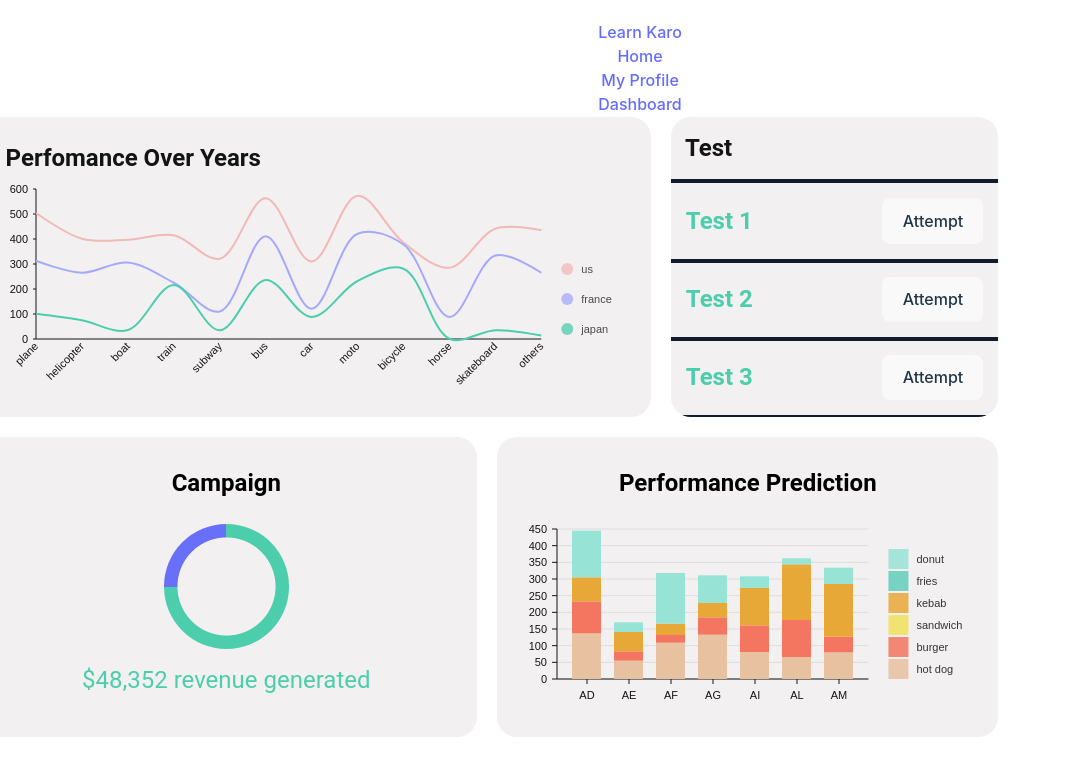
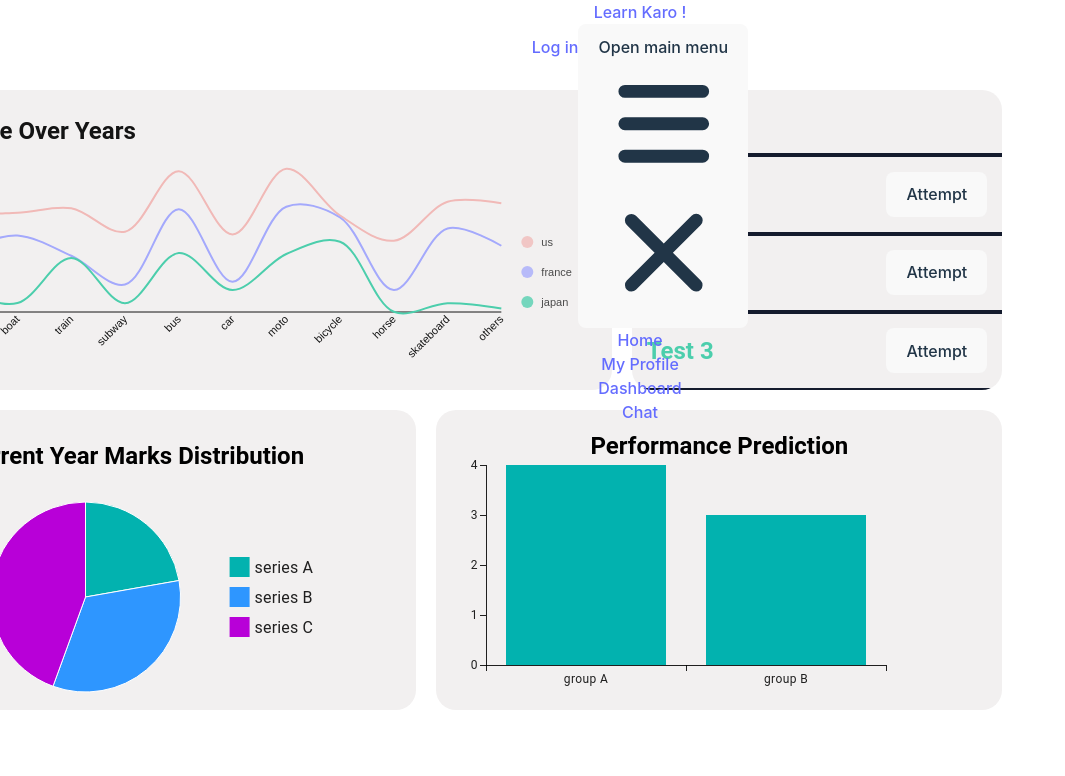
Before and after one commit to zeusopera9/mergeConflict-Devopia, a React (Vite) app in the folder my-project/: page /layout in a window 1280 px wide. Shown: the top 776 px of the page, without its empty margins (0-1065 px from the left). Built offline with nearby package versions, Linux system fonts and the light colour scheme; no server answers.

Commit message:
charts added

```diff
--- a/my-project/src/App.jsx
+++ b/my-project/src/App.jsx
@@ -13,12 +13,7 @@ import Chat from './pages/Chat';
 function App() {
   return (
     <BrowserRouter>
-      {window.location.pathname !== '/layout' && (
-        <>
-          <Header />
-          <Footer />
-        </>
-      )}
+    <Header />
       <Routes>
         <Route path="/" element={<LandingPage />} />
         <Route path="/auth" element={<Auth />} />
@@ -28,6 +23,11 @@ function App() {
         <Route path="/profile" element={<Profile />} />
         <Route path='/chat' element={<Chat />} />
       </Routes>
+      {window.location.pathname !== '/layout' && (
+        <>
+          <Footer />
+        </>
+      )}
     </BrowserRouter>
   );
 }
--- a/my-project/src/components/Dashboard/BarChart.jsx
+++ b/my-project/src/components/Dashboard/BarChart.jsx
@@ -1,130 +1,16 @@
-import { useTheme } from "@mui/material";
-import { ResponsiveBar } from "@nivo/bar";
-import { tokens } from "../../assets/theme";
-import { mockBarData as data } from "../../assets/mockData";
+import { BarChart } from '@mui/x-charts/BarChart';
 
-const BarChart = ({ isDashboard = false }) => {
-  const theme = useTheme();
-  const colors = tokens(theme.palette.mode);
+
+const PerformanceChart = () => {
 
   return (
-    <ResponsiveBar
-      data={data}
-      theme={{
-        // added
-        axis: {
-          domain: {
-            line: {
-              stroke: colors.grey[100],
-            },
-          },
-          legend: {
-            text: {
-              fill: colors.grey[100],
-            },
-          },
-          ticks: {
-            line: {
-              stroke: colors.grey[100],
-              strokeWidth: 1,
-            },
-            text: {
-              fill: colors.grey[100],
-            },
-          },
-        },
-        legends: {
-          text: {
-            fill: colors.grey[100],
-          },
-        },
-      }}
-      keys={["hot dog", "burger", "sandwich", "kebab", "fries", "donut"]}
-      indexBy="country"
-      margin={{ top: 50, right: 130, bottom: 50, left: 60 }}
-      padding={0.3}
-      valueScale={{ type: "linear" }}
-      indexScale={{ type: "band", round: true }}
-      colors={{ scheme: "nivo" }}
-      defs={[
-        {
-          id: "dots",
-          type: "patternDots",
-          background: "inherit",
-          color: "#38bcb2",
-          size: 4,
-          padding: 1,
-          stagger: true,
-        },
-        {
-          id: "lines",
-          type: "patternLines",
-          background: "inherit",
-          color: "#eed312",
-          rotation: -45,
-          lineWidth: 6,
-          spacing: 10,
-        },
-      ]}
-      borderColor={{
-        from: "color",
-        modifiers: [["darker", "1.6"]],
-      }}
-      axisTop={null}
-      axisRight={null}
-      axisBottom={{
-        tickSize: 5,
-        tickPadding: 5,
-        tickRotation: 0,
-        legend: isDashboard ? undefined : "country", // changed
-        legendPosition: "middle",
-        legendOffset: 32,
-      }}
-      axisLeft={{
-        tickSize: 5,
-        tickPadding: 5,
-        tickRotation: 0,
-        legend: isDashboard ? undefined : "food", // changed
-        legendPosition: "middle",
-        legendOffset: -40,
-      }}
-      enableLabel={false}
-      labelSkipWidth={12}
-      labelSkipHeight={12}
-      labelTextColor={{
-        from: "color",
-        modifiers: [["darker", 1.6]],
-      }}
-      legends={[
-        {
-          dataFrom: "keys",
-          anchor: "bottom-right",
-          direction: "column",
-          justify: false,
-          translateX: 120,
-          translateY: 0,
-          itemsSpacing: 2,
-          itemWidth: 100,
-          itemHeight: 20,
-          itemDirection: "left-to-right",
-          itemOpacity: 0.85,
-          symbolSize: 20,
-          effects: [
-            {
-              on: "hover",
-              style: {
-                itemOpacity: 1,
-              },
-            },
-          ],
-        },
-      ]}
-      role="application"
-      barAriaLabel={function (e) {
-        return e.id + ": " + e.formattedValue + " in country: " + e.indexValue;
-      }}
+    <BarChart
+      xAxis={[{ scaleType: 'band', data: ['group A', 'group B'] }]}
+      series={[{ data: [4, 3] }]}
+      width={500}
+      height={300}
     />
   );
 };
 
-export default BarChart;
+export default PerformanceChart;
--- a/my-project/src/components/Dashboard/ProgressCircle.jsx
+++ b/my-project/src/components/Dashboard/ProgressCircle.jsx
@@ -7,15 +7,18 @@ const ProgressCircle = ({ progress = "0.75", size = "40" }) => {
   const colors = tokens(theme.palette.mode);
   const angle = progress * 360;
   return (
-    <Box
-      sx={{
-        background: `radial-gradient(${colors.primary[400]} 55%, transparent 56%),
-            conic-gradient(transparent 0deg ${angle}deg, ${colors.blueAccent[500]} ${angle}deg 360deg),
-            ${colors.greenAccent[500]}`,
-        borderRadius: "50%",
-        width: `${size}px`,
-        height: `${size}px`,
-      }}
+    <PieChart
+      series={[
+        {
+          data: [
+            { id: 0, value: 10, label: 'series A' },
+            { id: 1, value: 15, label: 'series B' },
+            { id: 2, value: 20, label: 'series C' },
+          ],
+        },
+      ]}
+      width={400}
+      height={200}
     />
   );
 };
--- a/my-project/src/pages/Dashboard.jsx
+++ b/my-project/src/pages/Dashboard.jsx
@@ -10,7 +10,7 @@ import { tokens } from "../assets/theme";
 import { mockTransactions } from "../assets/mockData";
 import DownloadOutlinedIcon from "@mui/icons-material/DownloadOutlined";
 import LineChart from "../components/Dashboard/LineChart";
-import BarChart from "../components/Dashboard/BarChart";
+import PerformanceChart from "../components/Dashboard/BarChart";
 import ProgressCircle from "../components/Dashboard/ProgressCircle";
 import Sidebar from "../components/Dashboard/global/Sidebar";
 
@@ -19,8 +19,8 @@ const Dashboard = () => {
   const colors = tokens(theme.palette.mode);
 
   return (
-    <Container className="w-screen flex flex-row flex-nowrap" style={{marginTop:'5%', flex: 1,  alignContent: 'start', justifyContent: 'start' }}>
-      <Sidebar />
+    <Container className="w-screen flex flex-row flex-nowrap" style={{ flex: 1,  alignContent: 'start', justifyContent: 'start' }}>
+      {/* <Sidebar /> */}
       <div className="flex-[0.7] ml-32">
         <Box
           display="grid"
@@ -118,7 +118,7 @@ const Dashboard = () => {
             style={{borderRadius: '20px'}}
           >
             <Typography variant="h5" fontWeight="600" style={{color: 'black'}}>
-              Campaign
+              Current Year Marks Distribution
             </Typography>
             <Box
               display="flex"
@@ -127,15 +127,6 @@ const Dashboard = () => {
               mt="25px"
             >
               <ProgressCircle size="125" />
-              <Typography
-                variant="h5"
-                color={colors.greenAccent[500]}
-                sx={{ mt: "15px" }}
-              >
-                $48,352 revenue generated
-              </Typography>
-              <Typography style={{color: 'black'}}>
-              </Typography>
             </Box>
           </Box>
           <Box
@@ -147,13 +138,13 @@ const Dashboard = () => {
             <Typography
               variant="h5"
               fontWeight="600"
-              sx={{ padding: "30px 30px 0 30px" }}
+              sx={{ padding: "20px 30px 10px 30px" }}
               style={{color: 'black'}}
             >
               Performance Prediction
             </Typography>
-            <Box height="250px" mt="-20px">
-              <BarChart isDashboard={true} />
+            <Box height="250px" mt="-10%">
+              <PerformanceChart/>
             </Box>
           </Box>
         </Box>
--- a/my-project/src/pages/Profile.jsx
+++ b/my-project/src/pages/Profile.jsx
@@ -3,7 +3,53 @@ import React from 'react'
 const Profile = () => {
   return (
     <div>
-
+      <form action="">
+        <div>
+          <div style={{display: 'flex', justifyItems: 'space-between', width: '500px'}}>
+            <label htmlFor="">{" "}</label>
+            <label htmlFor="">Year 1</label>
+            <label htmlFor="">Year 2</label>
+            <label htmlFor="">Year 3</label>
+          </div>
+          <div style={{display: 'flex', justifyItems: 'space-between', width: '500px'}}>
+            <label htmlFor="english">English</label>
+            <input type="text" placeholder='Marks'/>
+            <input type="text" placeholder='Marks'/>
+            <input type="text" placeholder='Marks'/>
+          </div>
+          <div style={{display: 'flex', justifyItems: 'space-between', width: '500px'}}>
+            <label htmlFor="Hindi">Hindi</label>
+            <input type="text" placeholder='Marks'/>
+            <input type="text" placeholder='Marks'/>
+            <input type="text" placeholder='Marks'/>
+          </div>
+          <div style={{display: 'flex', justifyItems: 'space-between', width: '500px'}}>
+            <label htmlFor="science">Science</label>
+            <input type="text" placeholder='Marks'/>
+            <input type="text" placeholder='Marks'/>
+            <input type="text" placeholder='Marks'/>
+          </div>
+          <div style={{display: 'flex', justifyItems: 'space-between', width: '500px'}}>
+            <label htmlFor="maths">Maths</label>
+            <input type="text" placeholder='Marks'/>
+            <input type="text" placeholder='Marks'/>
+            <input type="text" placeholder='Marks'/>
+          </div>
+          <div style={{display: 'flex', justifyItems: 'space-between', width: '500px'}}>
+            <label htmlFor="history">History</label>
+            <input type="text" placeholder='Marks'/>
+            <input type="text" placeholder='Marks'/>
+            <input type="text" placeholder='Marks'/>
+          </div>
+          <div style={{display: 'flex', justifyItems: 'space-between', width: '500px'}}>
+            <label htmlFor="geography">Geography</label>
+            <input type="text" placeholder='Marks'/>
+            <input type="text" placeholder='Marks'/>
+            <input type="text" placeholder='Marks'/>
+          </div>
+        </div>
+        <button type='submit'>Submit</button>
+      </form>
     </div>
   )
 }
```
